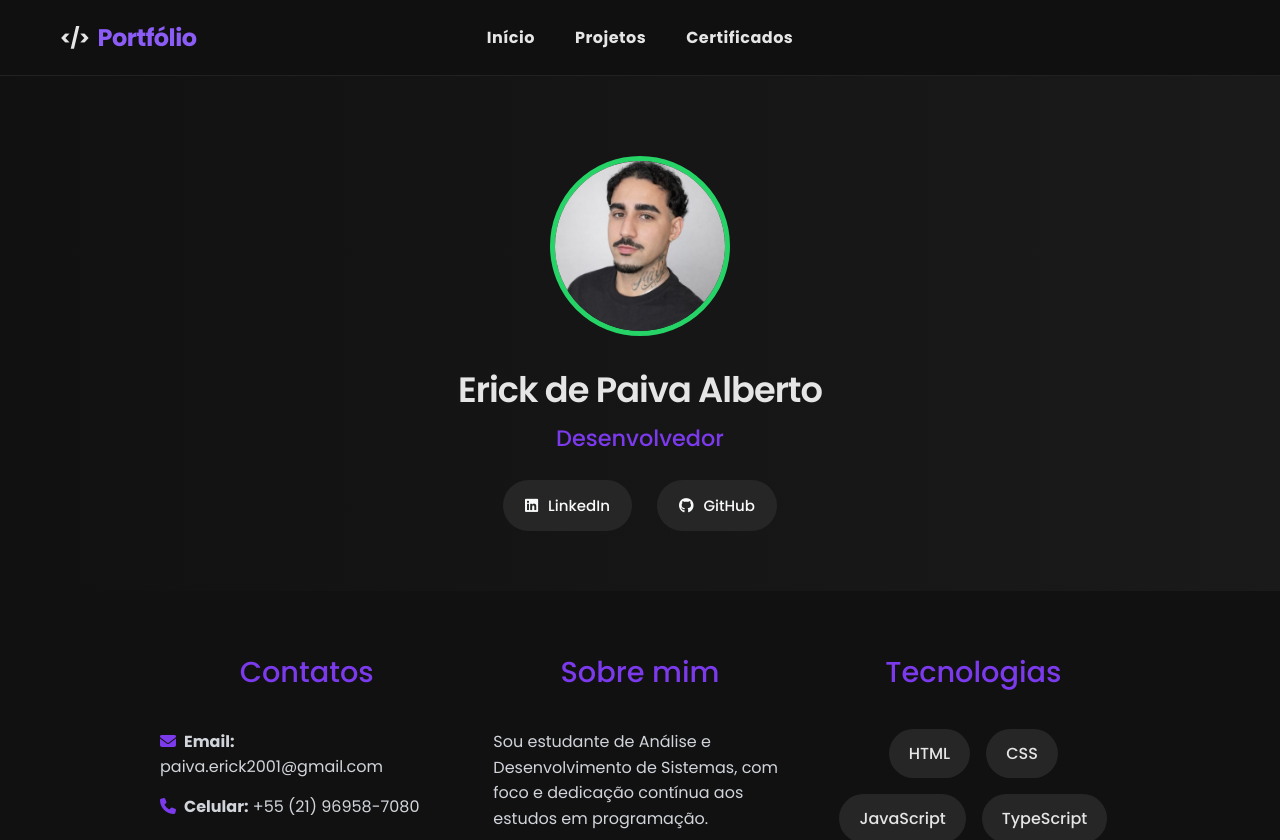
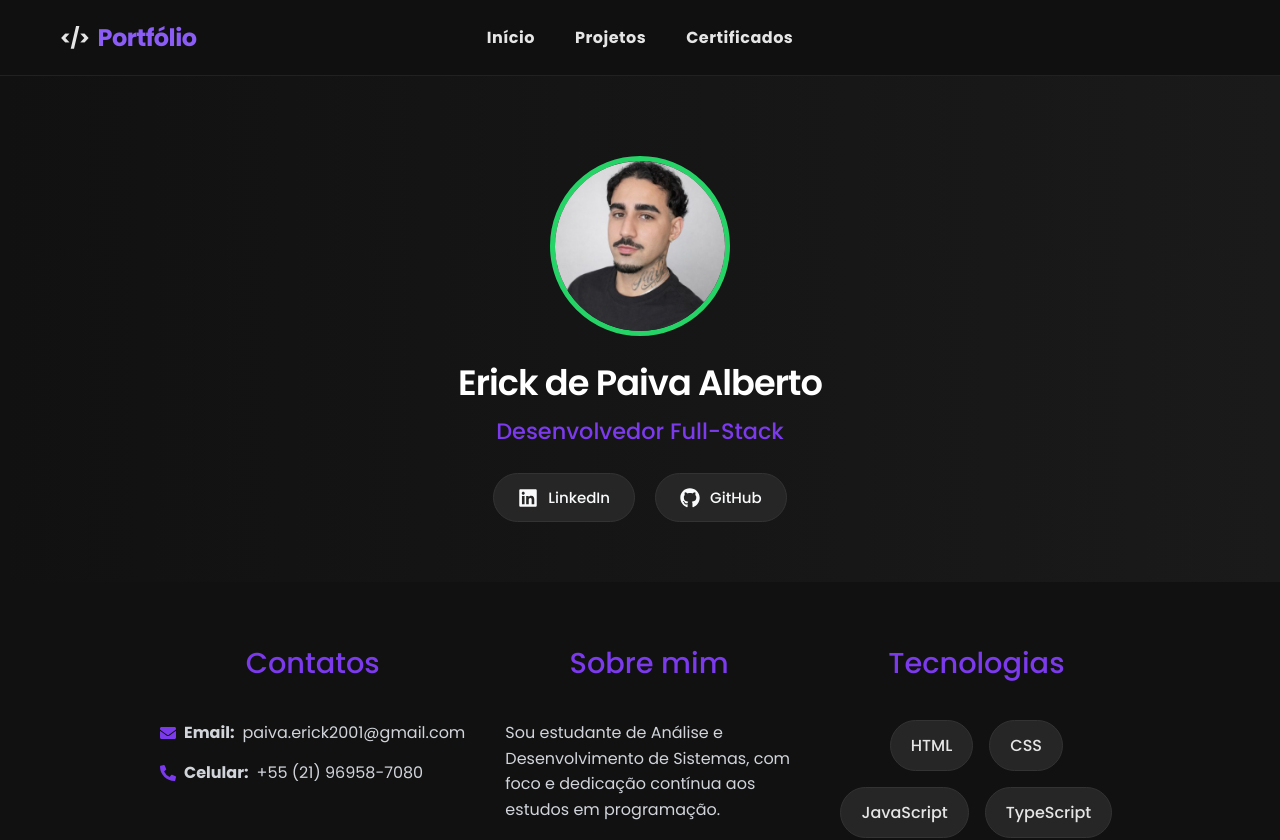
Before and after one commit to Erick-de-Paiva/portfolio, a Next.js app: page / in a window 1280 px wide. Shown: the top 840 px of the page. Built offline with nearby package versions, Linux system fonts and the light colour scheme.

Commit message:
atualiza pagina inicio #01

```diff
--- a/package.json
+++ b/package.json
@@ -11,7 +11,8 @@
   "dependencies": {
     "next": "16.4.2",
     "react": "19.3.0",
-    "react-dom": "19.3.0"
+    "react-dom": "19.3.0",
+    "react-icons": "^5.7.0"
   },
   "devDependencies": {
     "@types/node": "^20",
--- a/src/app/page.module.css
+++ b/src/app/page.module.css
@@ -2,8 +2,12 @@
   text-align: center;
   padding: 80px 20px 60px 20px;
   background: linear-gradient(to right, #111111, #1A1A1A);
+  display: flex;
+  flex-direction: column;
+  align-items: center;
 }
 
+/* Foto de Perfil com Hover e Borda Verde */
 .fotoPerfil {
   width: 180px;
   max-width: 40%;
@@ -12,6 +16,12 @@
   border: 5px solid #25D366;
   margin-bottom: 20px;
   object-fit: cover;
+  transition: transform 0.3s ease, box-shadow 0.3s ease;
+}
+
+.fotoPerfil:hover {
+  transform: scale(1.06);
+  box-shadow: 0 10px 25px rgba(37, 211, 102, 0.35);
 }
 
 .home h1 {
@@ -19,6 +29,7 @@
   font-weight: 600;
   letter-spacing: -1px;
   margin-bottom: 5px;
+  color: #FFFFFF;
 }
 
 .home h2 {
@@ -28,17 +39,18 @@
   margin-bottom: 25px;
 }
 
+/* Botões Sociais */
 .socialCards {
   display: flex;
-  gap: 25px;
+  gap: 20px;
   justify-content: center;
 }
 
 .socialCard {
   background: #262626;
-  padding: 14px 22px;
+  padding: 12px 24px;
   border-radius: 50px;
-  transition: 0.4s;
+  transition: all 0.3s ease;
   display: flex;
   align-items: center;
   gap: 10px;
@@ -46,13 +58,18 @@
   text-decoration: none;
   font-size: 15px;
   font-weight: 500;
+  border: 1px solid #333333;
 }
 
 .socialCard:hover {
   background: #7C3AED;
-  color: #fff;
+  color: #ffffff;
+  border-color: #7C3AED;
+  transform: translateY(-3px);
+  box-shadow: 0 8px 20px rgba(124, 58, 237, 0.35);
 }
 
+/* --- SEÇÃO SOBRE / CONTATOS --- */
 .about {
   padding: 60px 20px;
   text-align: center;
@@ -93,11 +110,13 @@
 .contato p {
   margin-bottom: 15px;
   color: #D1D5DB;
+  display: flex;
+  align-items: center;
+  gap: 8px;
 }
 
-.contato p i {
+.contactIcon {
   color: #7C3AED;
-  margin-right: 8px;
 }
 
 .techCards {
@@ -114,11 +133,14 @@
   text-align: center;
   border-radius: 50px;
   font-weight: 500;
-  transition: 0.4s;
+  transition: all 0.3s ease;
+  border: 1px solid #333333;
 }
 
 .techCard:hover {
   background: #7C3AED;
+  border-color: #7C3AED;
+  transform: translateY(-2px);
 }
 
 @media (max-width: 768px) {
--- a/src/app/page.tsx
+++ b/src/app/page.tsx
@@ -1,5 +1,6 @@
 import Image from "next/image";
 import styles from "./page.module.css";
+import { FaLinkedin, FaGithub, FaEnvelope, FaPhoneAlt } from "react-icons/fa";
 
 export default function Home() {
   return (
@@ -14,7 +15,7 @@ export default function Home() {
           priority
         />
         <h1>Erick de Paiva Alberto</h1>
-        <h2>Desenvolvedor</h2>
+        <h2>Desenvolvedor Full-Stack</h2>
 
         <div className={styles.socialCards}>
           <a
@@ -23,7 +24,7 @@ export default function Home() {
             rel="noopener noreferrer"
             className={styles.socialCard}
           >
-            <i className="fa-brands fa-linkedin"></i>
+            <FaLinkedin size={20} />
             <span>LinkedIn</span>
           </a>
 
@@ -33,7 +34,7 @@ export default function Home() {
             rel="noopener noreferrer"
             className={styles.socialCard}
           >
-            <i className="fa-brands fa-github"></i>
+            <FaGithub size={20} />
             <span>GitHub</span>
           </a>
         </div>
@@ -44,11 +45,11 @@ export default function Home() {
           <div className={styles.contato}>
             <h2>Contatos</h2>
             <p>
-              <i className="fa-solid fa-envelope"></i>
+              <FaEnvelope className={styles.contactIcon} />
               <strong>Email:</strong> paiva.erick2001@gmail.com
             </p>
             <p>
-              <i className="fa-solid fa-phone"></i>
+              <FaPhoneAlt className={styles.contactIcon} />
               <strong>Celular:</strong> +55 (21) 96958-7080
             </p>
           </div>
```
Also changed, not shown: src/app/certificados/certificados.module.css (added, +7 -0 lines), src/app/certificados/page.tsx (added, +9 -0 lines), src/app/projetos/page.tsx (added, +9 -0 lines), src/app/projetos/projetos.module.css (added, +7 -0 lines), 2 other files (tests, documents, lock files or other folders).
